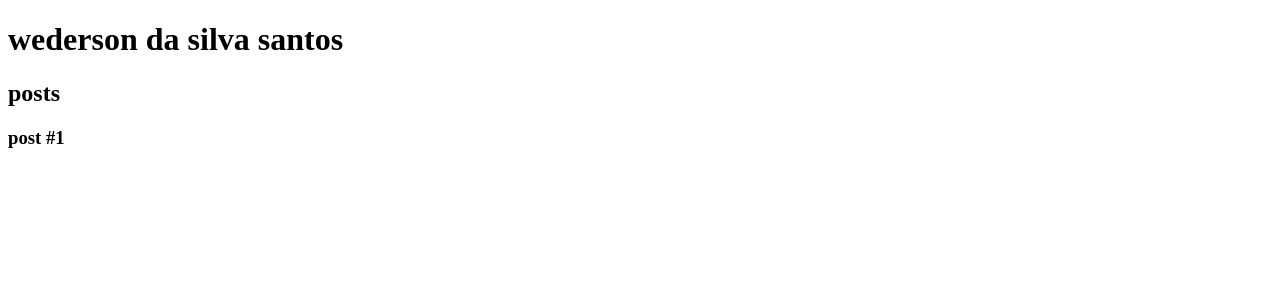
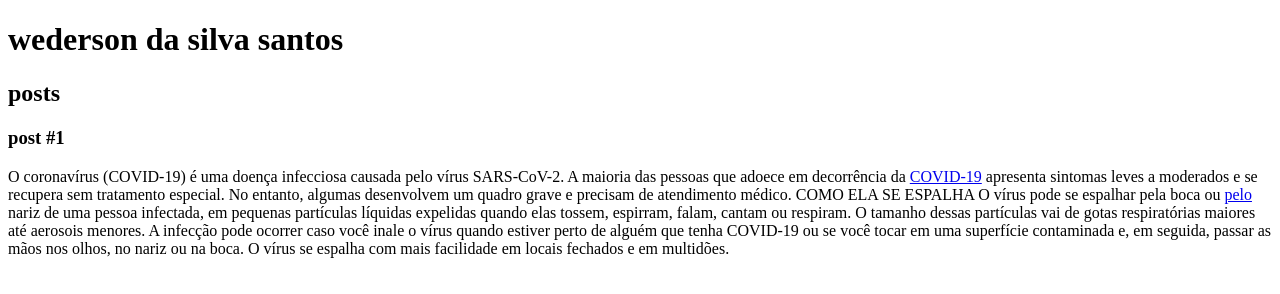
Before and after one commit to wederson1990/AulaDeHtmlDaDIO, a plain HTML site: page index.html in a window 1280 px wide. Drawn offline with Linux system fonts and the light colour scheme.

Commit message:
aula de html
terceira aula de html
como colocar links

```diff
--- a/index.html
+++ b/index.html
@@ -16,9 +16,15 @@
                 <header>
                     <h3> post #1</h3>
                 </header>
+                <p>
+                    O coronavírus (COVID-19) é uma doença infecciosa causada pelo vírus SARS-CoV-2.
+A maioria das pessoas que adoece em decorrência da <a href="https://www.who.int/news-room/questions-and-answers/item/coronavirus-disease-covid-19-how-is-it-transmitted" target="_blank">COVID-19</a> apresenta sintomas leves a moderados e se recupera sem tratamento especial. No entanto, algumas desenvolvem um quadro grave e precisam de atendimento médico.
+COMO ELA SE ESPALHA
+O vírus pode se espalhar pela boca ou <a href="mailto:wederson_santos1990@hotmail.com">pelo</a> nariz de uma pessoa infectada, em pequenas partículas líquidas expelidas quando elas tossem, espirram, falam, cantam ou respiram. O tamanho dessas partículas vai de gotas respiratórias maiores até aerosois menores.
+A infecção pode ocorrer caso você inale o vírus quando estiver perto de alguém que tenha COVID-19 ou se você tocar em uma superfície contaminada e, em seguida, passar as mãos nos olhos, no nariz ou na boca. O vírus se espalha com mais facilidade em locais fechados e em multidões.
+                </p>
             </article>
         </section>
         <footer></footer>
-
     </body>
 </html>
```
